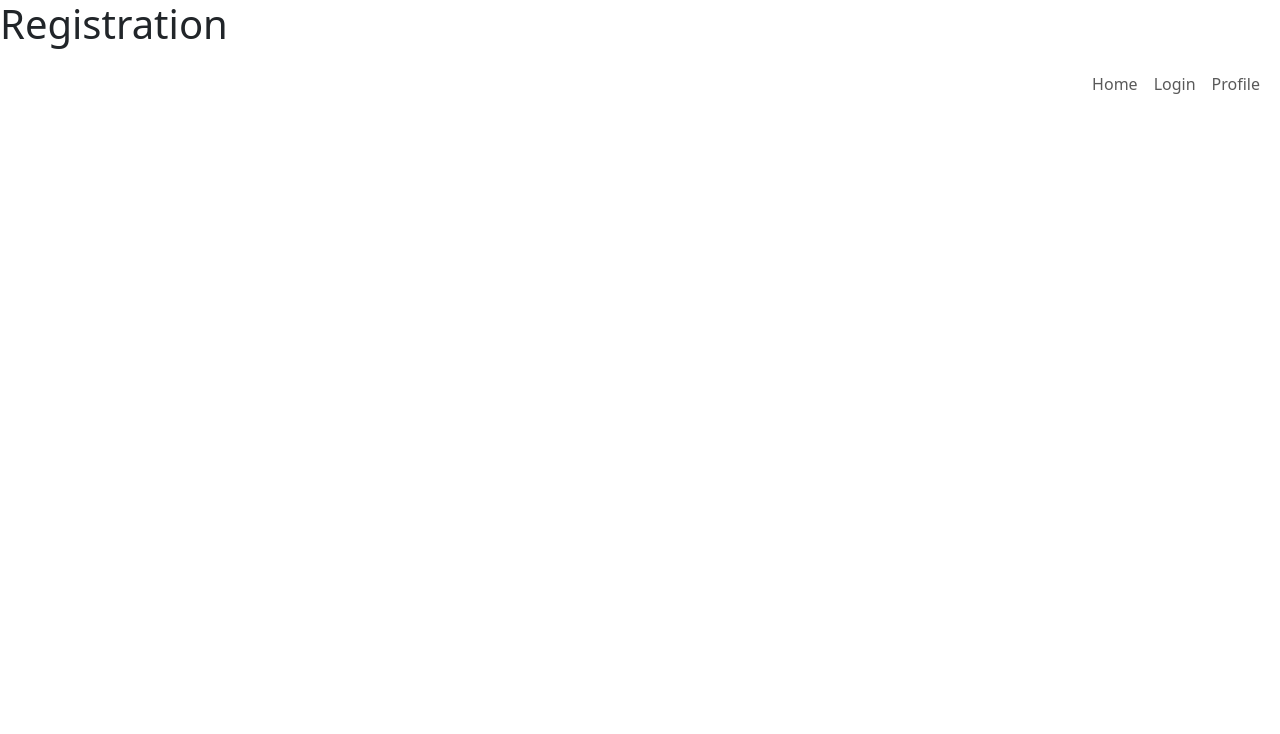
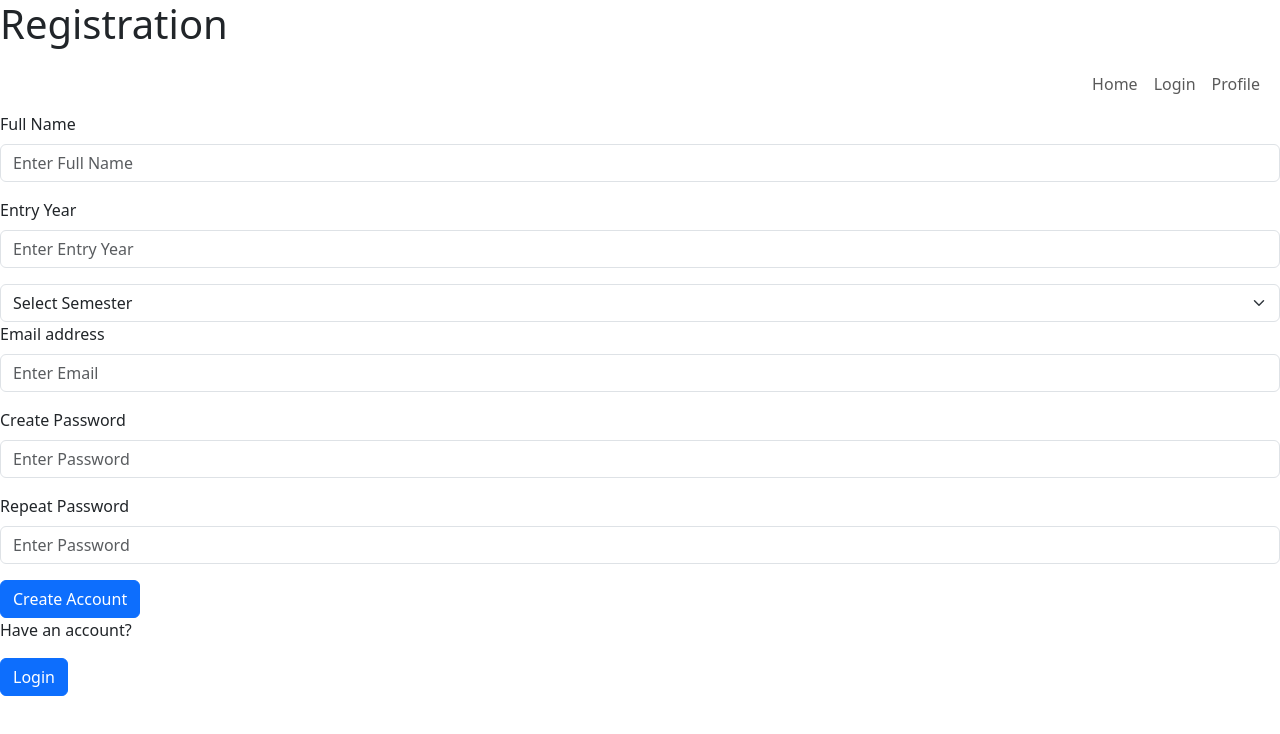
Before and after one commit to yeonkyung-ha/CSChatWeb, a React (Vite) app: page /Registration in a window 1280 px wide. Shown: the top 734 px of the page. Built offline with nearby package versions, Linux system fonts and the light colour scheme.

Commit message:
Build Basic Structures on Registration page

```diff
--- a/src/components/Registration.jsx
+++ b/src/components/Registration.jsx
@@ -4,9 +4,16 @@ import Container from "react-bootstrap/Container";
 import Nav from "react-bootstrap/Nav";
 import Navbar from "react-bootstrap/Navbar";
 import Offcanvas from "react-bootstrap/Offcanvas";
+import Button from "react-bootstrap/Button";
+import Form from "react-bootstrap/Form";
 
 function Registration() {
   const [changeMenuButton, setChangeMenuButton] = useState(false);
+  const [name, setName] = useState("");
+  const [entryYear, setEntryYear] = useState("");
+  const [entrySemester, setEntrySemester] = useState("");
+  const [email, setEmail] = useState("");
+  const [password, setPassword] = useState("");
 
   return (
     <div>
@@ -41,6 +48,53 @@ function Registration() {
           </Navbar.Offcanvas>
         </Container>
       </Navbar>
+      <div id="contentsRegistration">
+        <Form id="registrationBox">
+          <Form.Group className="mb-3" id="registration_item">
+            <Form.Label>Full Name</Form.Label>
+            <Form.Control type="text" placeholder="Enter Full Name" />
+          </Form.Group>
+          <Form.Group className="mb-3" id="registration_item">
+            <Form.Label>Entry Year</Form.Label>
+            <Form.Control
+              type="number"
+              placeholder="Enter Entry Year"
+              maxLength="4"
+            />
+          </Form.Group>
+          <Form.Select
+            aria-label="Default select example"
+            id="fregistration_item_semester"
+          >
+            <option>Select Semester</option>
+            <option value="Spring">Spring</option>
+            <option value="Fall">Fall</option>
+          </Form.Select>
+          <Form.Group className="mb-3" id="registration_item">
+            <Form.Label>Email address</Form.Label>
+            <Form.Control type="email" placeholder="Enter Email" />
+          </Form.Group>
+          <Form.Group className="mb-3" id="registration_item">
+            <Form.Label>Create Password</Form.Label>
+            <Form.Control type="password" placeholder="Enter Password" />
+          </Form.Group>
+          <Form.Group className="mb-3" id="registration_item">
+            <Form.Label>Repeat Password</Form.Label>
+            <Form.Control type="password" placeholder="Enter Password" />
+          </Form.Group>
+          <Button type="submit" id="creatAccountButton">
+            Create Account
+          </Button>
+          <div id="tryLogin">
+            <p id="tryLoginMessage">Have an account?</p>
+            <Button id="tryLoginButton">
+              <Link to="/Login" className="nav-link">
+                Login
+              </Link>
+            </Button>
+          </div>
+        </Form>
+      </div>
     </div>
   );
 }
```
